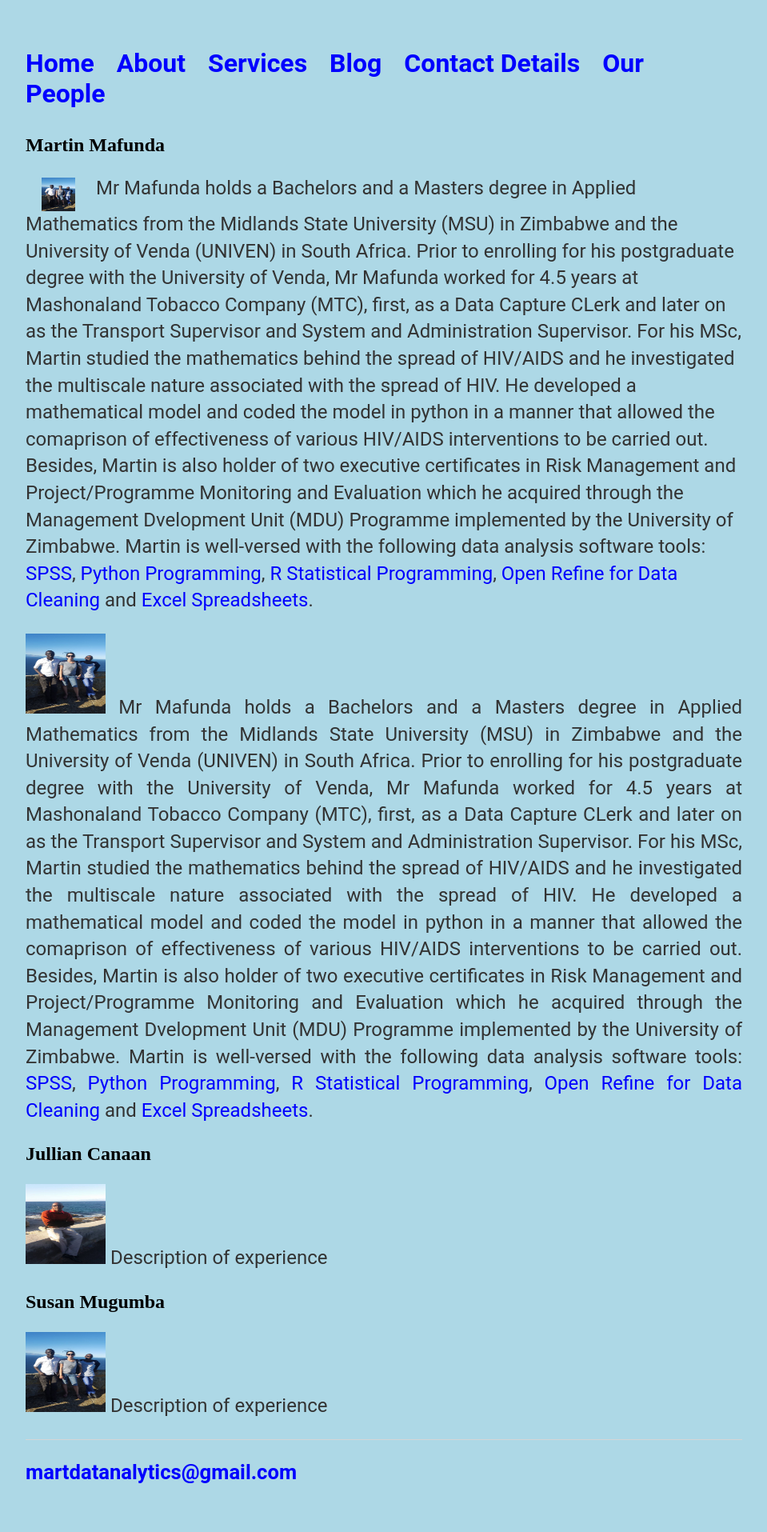
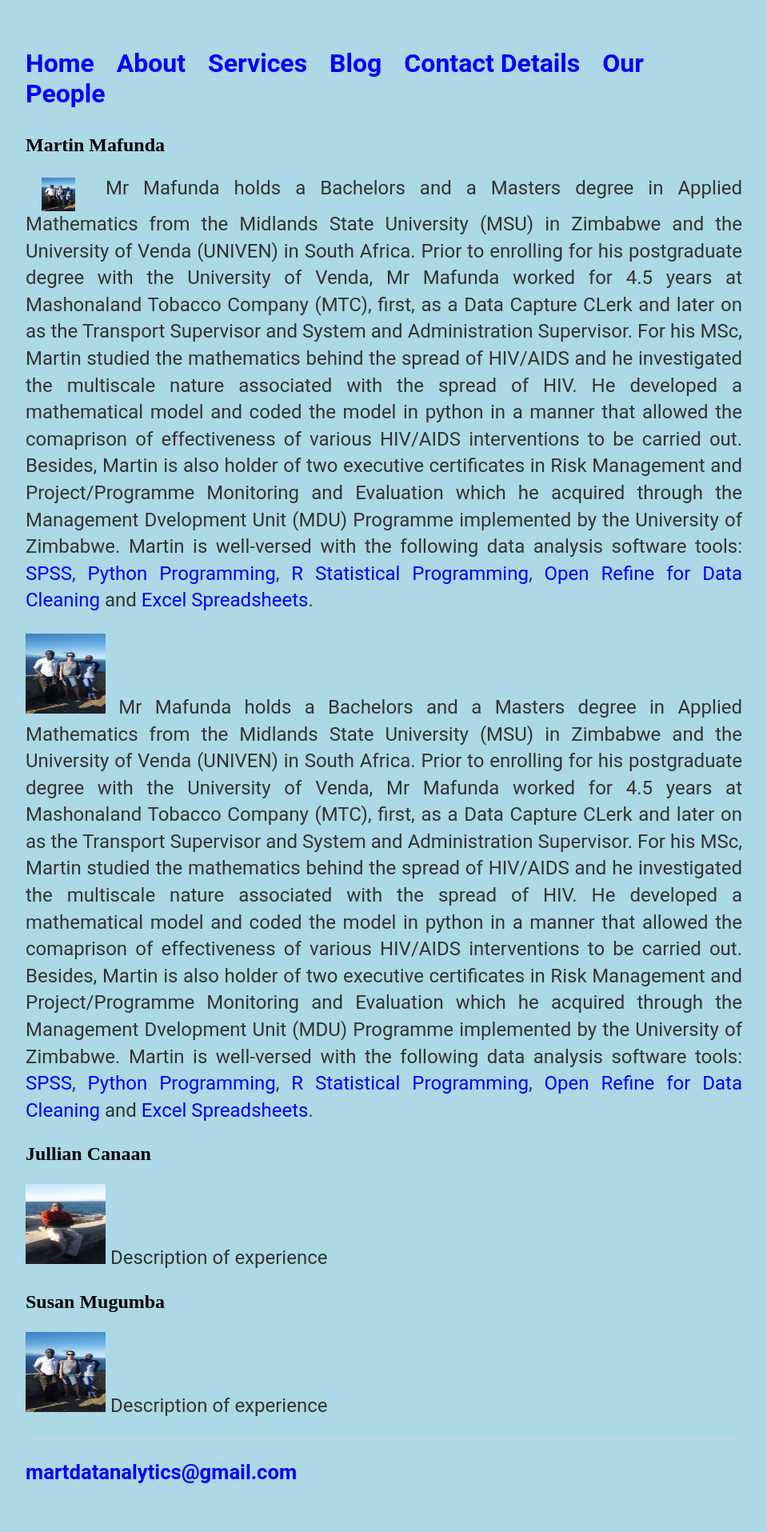
Before and after one commit to martdatanalytics/martdatanalytics.github.io, a Jekyll site: the page built from cv/index.html, in a window 1280 px wide. Shown: the whole page at 80% size, without its empty margins (160-1119 px from the left). Built offline with Jekyll 4.4.1, drawn with Linux system fonts in a browser that asks for light colours.

Commit message:
Update index.html

```diff
--- a/cv/index.html
+++ b/cv/index.html
@@ -5,7 +5,8 @@ title: Martin Canaan Mafunda
 <div class="blurb">
 	<h2 style="font-size:1.5em;">Martin Mafunda</h2>
 
-<p><img src="/images/Background.jpg" alt="Smiley face" width="42" height="42" align="middle" hspace="20">
+<p style="text-align:justify;">
+	<img src="/images/Background.jpg" alt="Smiley face" width="42" height="42" align="middle" hspace="20">
 	Mr Mafunda holds a Bachelors and a Masters degree in Applied Mathematics from the Midlands State University (MSU)
 	in Zimbabwe and the University of Venda (UNIVEN) in South Africa. Prior to enrolling for his postgraduate degree with the University of Venda,
 		Mr Mafunda worked for 4.5 years at Mashonaland Tobacco Company (MTC), first, as a Data Capture CLerk and later on as the Transport
```
